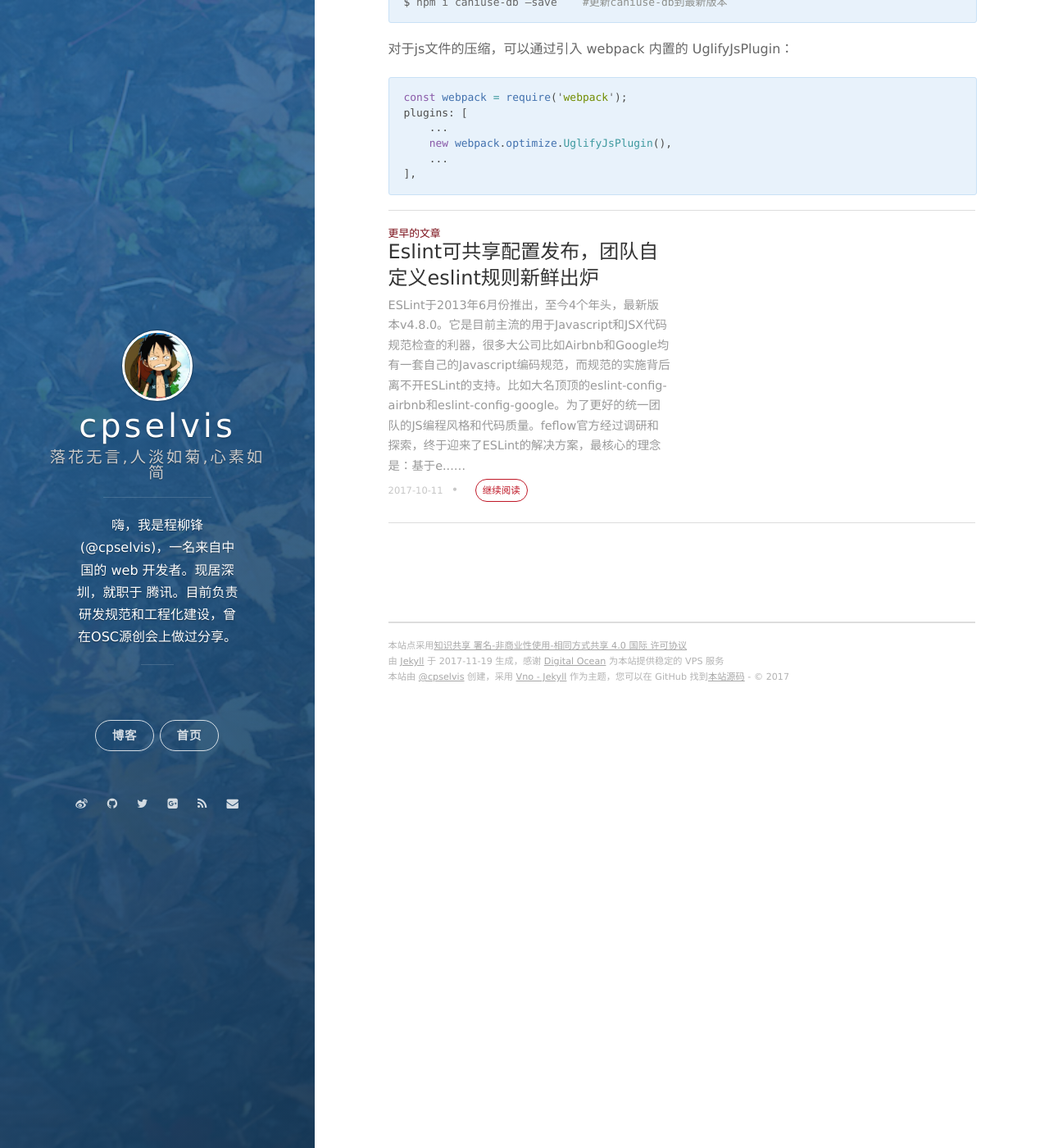
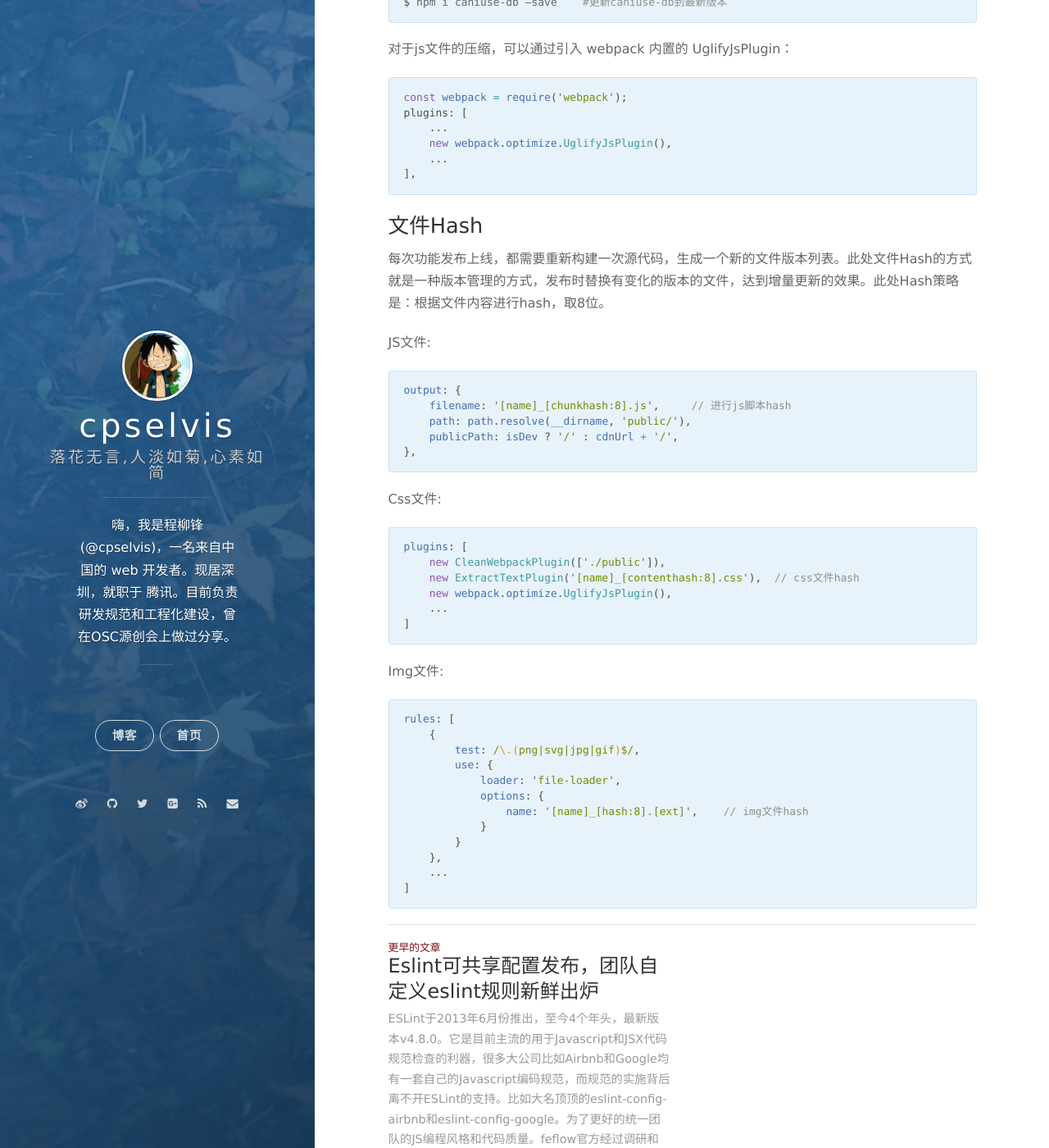
Before and after one commit to cpselvis/cpselvis.github.io, a Jekyll site: the page built from _posts/2017-11-19-Fis3迁移至Webpack实战.markdown, in a window 1280 px wide and 1400 px high, scrolled down 3561 px. Shown: the whole window at 82% size. Built offline with Jekyll 4.4.1, drawn with Linux system fonts in a browser that asks for light colours; nearby versions of some CDN libraries; our own code applies the rules of GitHub Pages for plain Markdown files; comment, search, counter and statistics services are not loaded.

Commit message:
docs: 增加文件hash内容

````diff
--- a/_posts/2017-11-19-Fis3迁移至Webpack实战.markdown
+++ b/_posts/2017-11-19-Fis3迁移至Webpack实战.markdown
@@ -142,3 +142,40 @@ plugins: [
     ...
 ],
 ```
+
+### 文件Hash
+每次功能发布上线，都需要重新构建一次源代码，生成一个新的文件版本列表。此处文件Hash的方式就是一种版本管理的方式，发布时替换有变化的版本的文件，达到增量更新的效果。此处Hash策略是：根据文件内容进行hash，取8位。
+
+JS文件:
+``` javascript
+output: {
+    filename: '[name]_[chunkhash:8].js',     // 进行js脚本hash
+    path: path.resolve(__dirname, 'public/'),
+    publicPath: isDev ? '/' : cdnUrl + '/',
+},
+```
+
+Css文件:
+``` javascript
+plugins: [
+    new CleanWebpackPlugin(['./public']),
+    new ExtractTextPlugin('[name]_[contenthash:8].css'),  // css文件hash
+    new webpack.optimize.UglifyJsPlugin(),
+    ...
+]
+```
+Img文件:
+``` javascript
+rules: [
+    {
+        test: /\.(png|svg|jpg|gif)$/,
+        use: {
+            loader: 'file-loader',
+            options: {
+                name: '[name]_[hash:8].[ext]',    // img文件hash
+            }
+        }
+    },
+    ...
+]
+```
````
